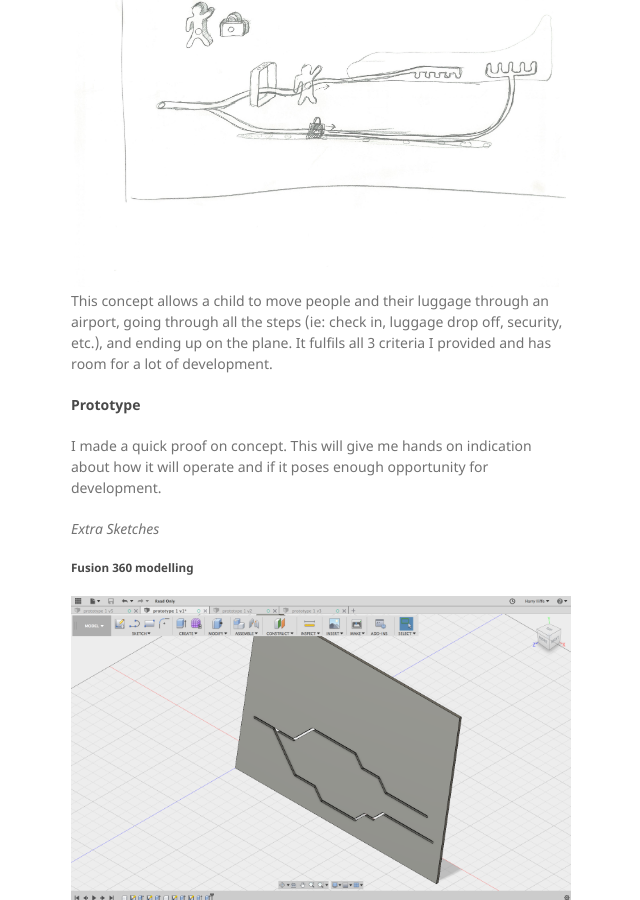
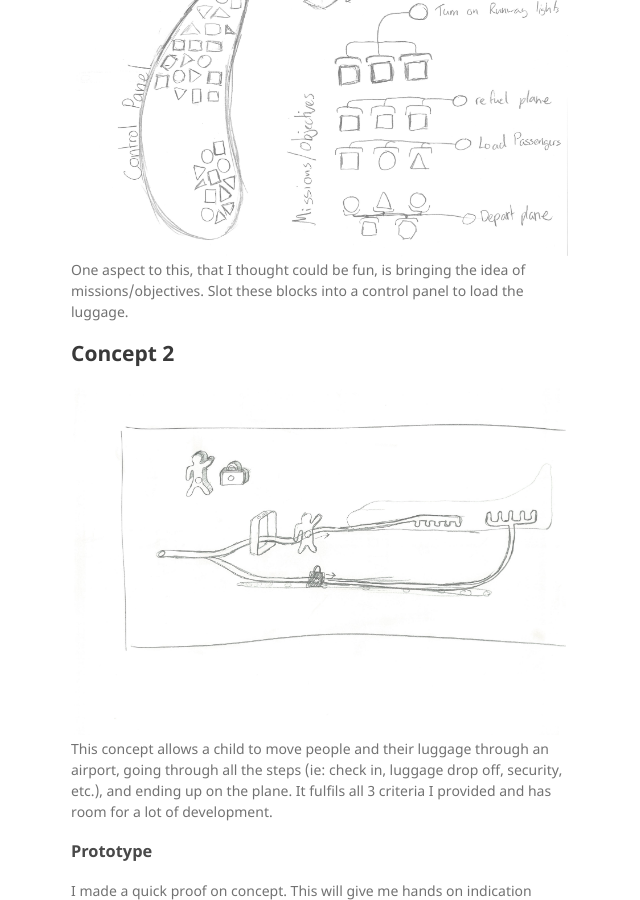
Before and after one commit to harryiliffe/industrial-design-2018, a Jekyll site: the page built from docs/_posts/2018-03-02-development-concepts.md, in a window 1280 px wide and 900 px high, scrolled down 2199 px. Shown: the whole window, without its empty margins (499-1139 px from the left). Built offline with Jekyll 4.4.1, drawn with Linux system fonts in a browser that asks for light colours.

```diff
--- a/docs/_posts/2018-03-02-development-concepts.md
+++ b/docs/_posts/2018-03-02-development-concepts.md
@@ -4,9 +4,9 @@ categories: development
 title: "Concepts"
 ---
 
-### First Concepts
+## First Concepts
 
-#### Furniture Concepts
+### Furniture Concepts
 
 ![FIRST CONCEPTS]({{site.imageurl}}/sketches/CONCEPT-01.jpg)
 ![FIRST CONCEPTS]({{site.imageurl}}/sketches/CONCEPT-02.jpg)
@@ -20,7 +20,7 @@ I decided to take a different approach and look at an **Educational, Entertainin
 
 This idea of making a entertaining installation for children drove the rest of my concepts.
 
-### Concept 1
+## Concept 1
 
 Whilst visiting Te Papa, I found this installation
 The installation allow children to insert small colourful blocks into a wall to resemble a drawing being coloured in.
@@ -29,45 +29,46 @@ This reminded me of another tactile installation for children called Hands On: W
 
 Using these ideas as inspiration my concept involves children collaborating to slot blocks into a wall and gain a better understanding for how the airport works.
 
+![Concept 1 Sketch]({{site.imageurl}}/sketches/CONCEPT-05.jpg)
+One aspect to this, that I thought could be fun, is bringing the idea of missions/objectives. Slot these blocks into a control panel to load the luggage.
 
-### Concept 2
-
+## Concept 2
 ![Concept 2 Sketch]({{site.imageurl}}/sketches/CONCEPT-06.jpg)
 This concept allows a child to move people and their luggage through an airport, going through all the steps (ie: check in, luggage drop off, security, etc.), and ending up on the plane. It fulfils all 3 criteria I provided and has room for a lot of development.
 
-#### Prototype
+### Prototype
 I made a quick proof on concept.
 This will give me hands on indication about how it will operate and if it poses enough opportunity for development.
 
 *Extra Sketches*
 
-##### Fusion 360 modelling
+#### Fusion 360 modelling
 ![Fusion 360 Screenshot)]({{site.imageurl}}/cad/cad-01.png)*Base wall*
 ![Fusion 360 Screenshot)]({{site.imageurl}}/cad/cad-02.3.png)*Person with plug*
 ![Fusion 360 Screenshot)]({{site.imageurl}}/cad/cad-02.2.png)*Person on base*
 ![Fusion 360 Screenshot)]({{site.imageurl}}/cad/cad-03.png)*Base with plane added*
 ![Fusion 360 Screenshot)]({{site.imageurl}}/cad/cad-04.1.png)*Closeup of plane*
 
-##### Photos
+#### Photos
 ![Concept 2 Photos]({{site.imageurl}}/prototypes/CONCEPT-06.1.jpg)
 ![Concept 2 Photos]({{site.imageurl}}/prototypes/CONCEPT-06.2.jpg)
 ![Concept 2 Photos]({{site.imageurl}}/prototypes/CONCEPT-06.3.jpg)*On the back is gates that prevent passengers going into the luggage track*
 
-### Concept 3
+## Concept 3
 
 Concept 3 is similar to concept 2, but instead of moving people and luggage along tracks you move marbles (or some other object) through a track using a series of interaction points.
 
-![Concept 3 Sketch]({{site.imageurl}}/sketches/CONCEPT-07.1.png)*Concept drawing of the flow*
-![Concept 3 Sketch]({{site.imageurl}}/sketches/CONCEPT-07.2.png)*example of different Interaction points*
+![Concept 3 Sketch]({{site.imageurl}}/sketches/CONCEPT-07.1.jpg)*Concept drawing of the flow*
+![Concept 3 Sketch]({{site.imageurl}}/sketches/CONCEPT-07.2.jpg)*example of different Interaction points*
 
-#### Prototype
+### Prototype
 For this prototype I decided to make a small section.
 
-##### Fusion 360 modelling
+#### Fusion 360 modelling
 ![Prototype 3]({{site.imageurl}}/cad/cad-05.1.png)
 ![Prototype 3]({{site.imageurl}}/cad/cad-05.2.png)
 ![Prototype 3]({{site.imageurl}}/cad/cad-05.3.png)
 ![Prototype 3]({{site.imageurl}}/cad/cad-05.4.png)
 
-###### Photos
+##### Photos
 ![Concept 3 Photos]({{site.imageurl}}/prototypes/CONCEPT-07.jpg)
```
Also changed, not shown: docs/_posts/2018-02-03-research-airport-products.md (+3 -5 lines), 6 other files.
